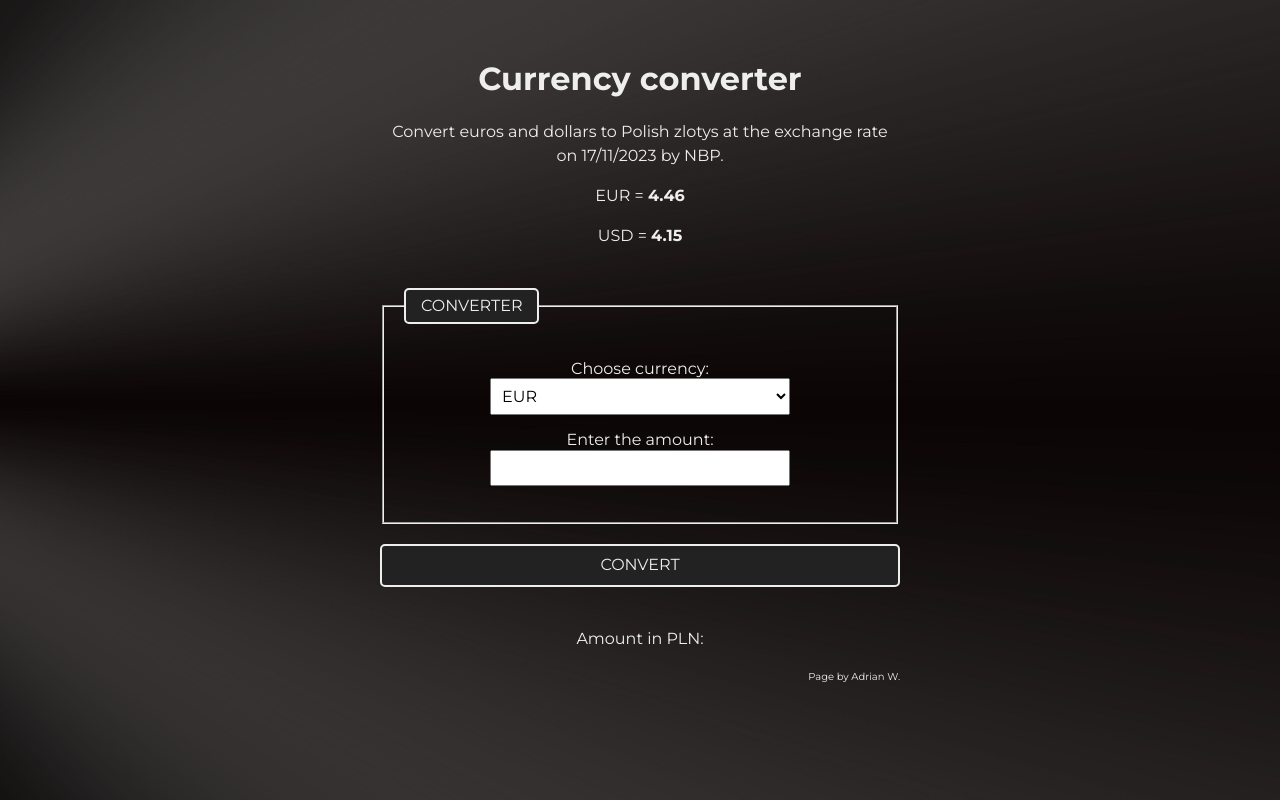
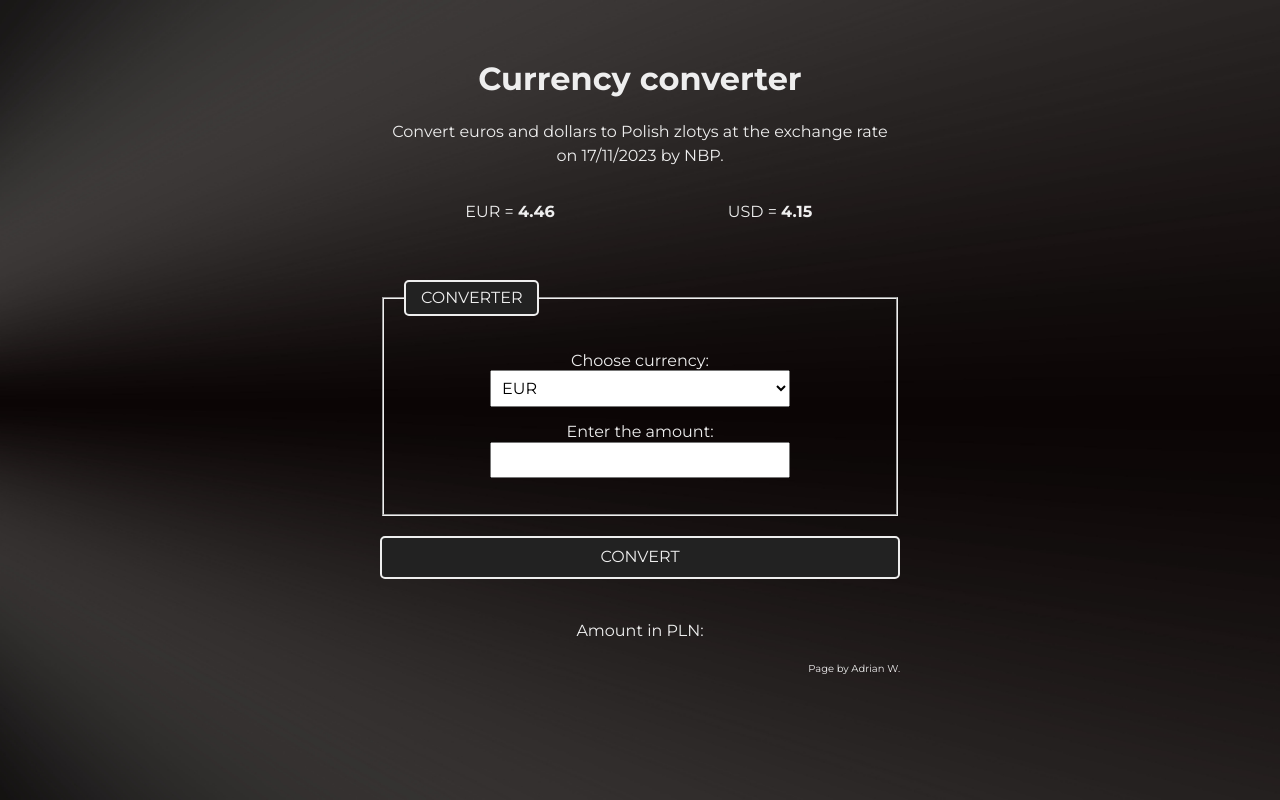
Before and after one commit to Adrode/currency-converter-react, a React (Create React App) app: page / in a window 1280 px wide. Built offline with nearby package versions, Linux system fonts and the light colour scheme.

Commit message:
added grid for currnecy paragraphs displaying

```diff
--- a/src/App.js
+++ b/src/App.js
@@ -34,6 +34,7 @@ function App() {
       <Paragraph
         text="Convert euros and dollars to Polish zlotys at the exchange rate on 17/11/2023 by NBP."
       />
+      <div className="grid">
         <Paragraph
           text="EUR = "
           value={EUR}
@@ -42,6 +43,7 @@ function App() {
           text="USD = "
           value={USD}
         />
+      </div>
       <Form
         currency={currency}
         setCurrency={setCurrency}
--- a/src/Paragraph/index.js
+++ b/src/Paragraph/index.js
@@ -3,11 +3,11 @@ import "./style.css";
 const Paragraph = ({ text, value }) => {
     if (typeof value === "number") {
         return (
-            <p className="paragraph">{text}<strong>{value.toFixed(2)}</strong></p>
+            <p className="grid__paragraph">{text}<strong>{value.toFixed(2)}</strong></p>
         );
     }
 
-    return <p className="paragraph">{text}</p>;
+    return <p className="grid__paragraph">{text}</p>;
 };
 
 export default Paragraph;
--- a/src/Paragraph/style.css
+++ b/src/Paragraph/style.css
@@ -1,4 +1,9 @@
-.paragraph {
+.grid {
+    display: grid;
+    grid-template-columns: repeat(2, 1fr);
+}
+
+.grid__paragraph {
     text-align: center;
     line-height: 1.5;
 }
```
Lines whose indentation alone changed are shown as unchanged.
